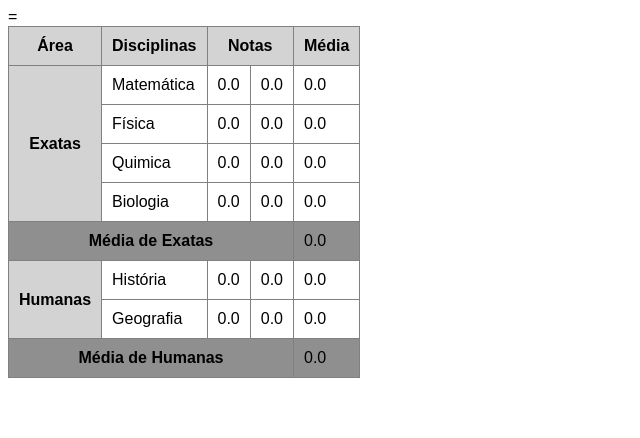
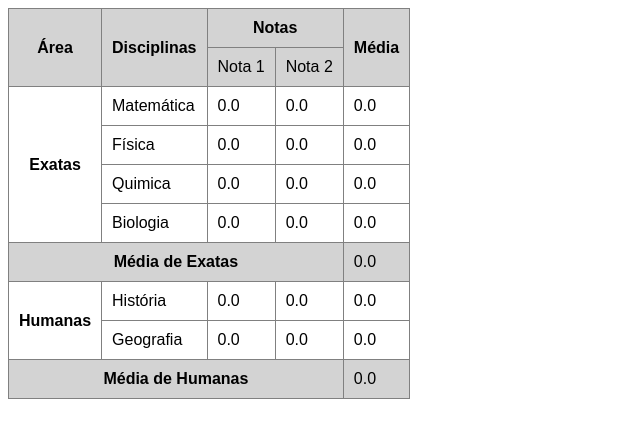
Before and after one commit to jonataslaguna/html-css, a plain HTML site: page Exercicios/Desafio14/tabela.html in a window 1280 px wide. Shown: the whole page, without its empty margins (0-640 px from the left). Drawn offline with Linux system fonts and the light colour scheme.

Commit message:
Desafio 14 Finalizado

```diff
--- a/Exercicios/Desafio14/tabela.html
+++ b/Exercicios/Desafio14/tabela.html
@@ -21,30 +21,35 @@
             border: 1px solid gray;
             padding: 10px;
         }
-        th{
+        th, thead{
             background-color: lightgray;
         }
         th.especial, td.especial{
-            background-color: rgba(0, 0, 0, 0.438);
+            background-color:  lightgray;;
         }
+        th#a{
+            background-color: white;
+        }
+
+
     </style>
 </head>
 <body>
     <table>
 
             <thead>
-                <th rowspan="2">Área</th>
-
-                <th rowspan="2">Disciplinas</th>
-                =
-                <th colspan="2">Notas</th>
-
-                <th>Média</th>
+              <th rowspan="2">Área</th>
+              <th rowspan="2">Disciplinas</th>
+              <th colspan="2">Notas</th>
+              <th rowspan="2">Média</th>
+              <tr>
+                <td>Nota 1</td>
+                <td>Nota 2</td>
+              </tr>
             </thead>
-
-        <tbody>
+       <tbody>
             <tr>
-                <th rowspan="4">Exatas</th>
+                <th rowspan="4" id="a">Exatas</th>
                 <td>Matemática</td>
                 <td>0.0</td>
                 <td>0.0</td>
@@ -69,11 +74,11 @@
                 <td>0.0</td>
             </tr>
             <tr>
-                <th colspan="4" class="especial">Média de Exatas</th>
+                <th colspan="4">Média de Exatas</th>
                 <td class="especial">0.0</td>
             </tr>
             <tr>
-                <th rowspan="2">Humanas</th>
+                <th rowspan="2" id="a">Humanas</th>
                 <td>História</td>
                 <td>0.0</td>
                 <td>0.0</td>
@@ -86,7 +91,7 @@
                 <td>0.0</td>
             </tr>
             <tr>
-                <th colspan="4" class="especial">Média de Humanas</th>
+                <th colspan="4">Média de Humanas</th>
                 <td class="especial">0.0</td>
             </tr>
         </tbody>
```
